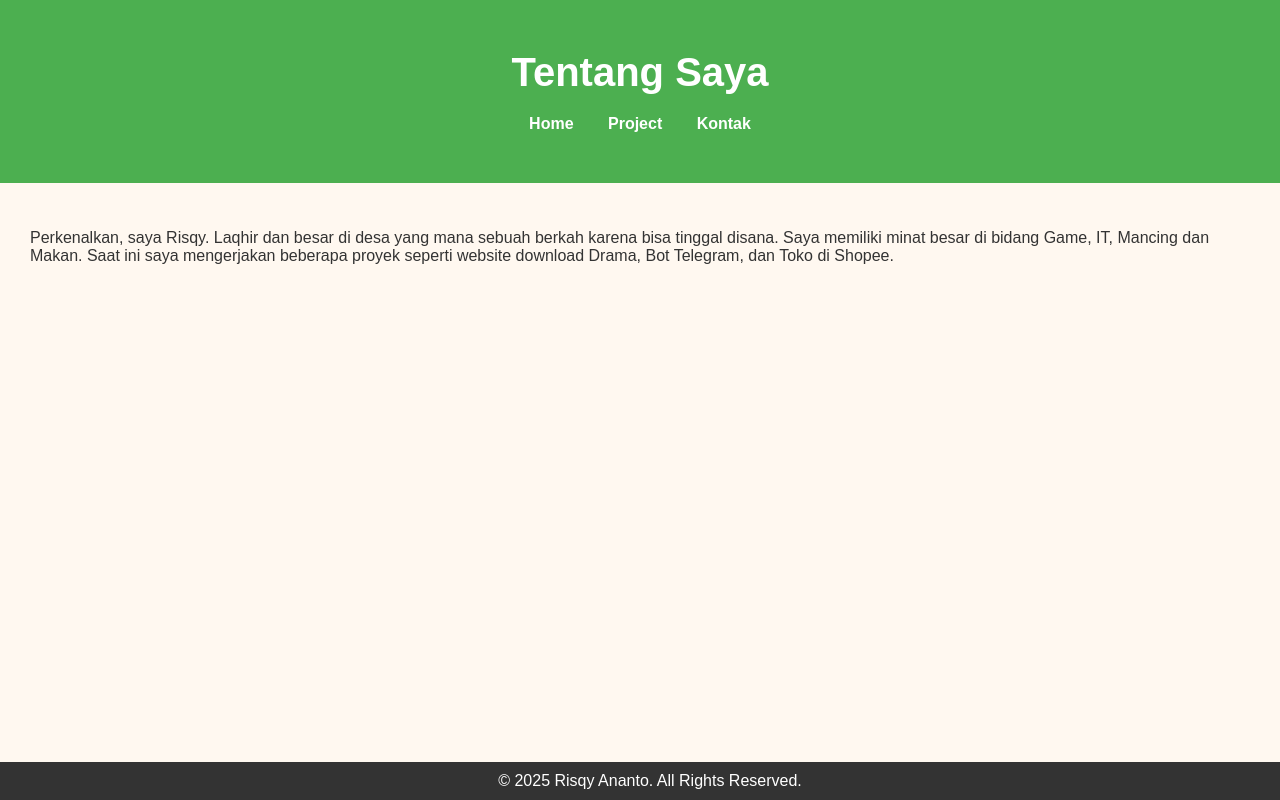
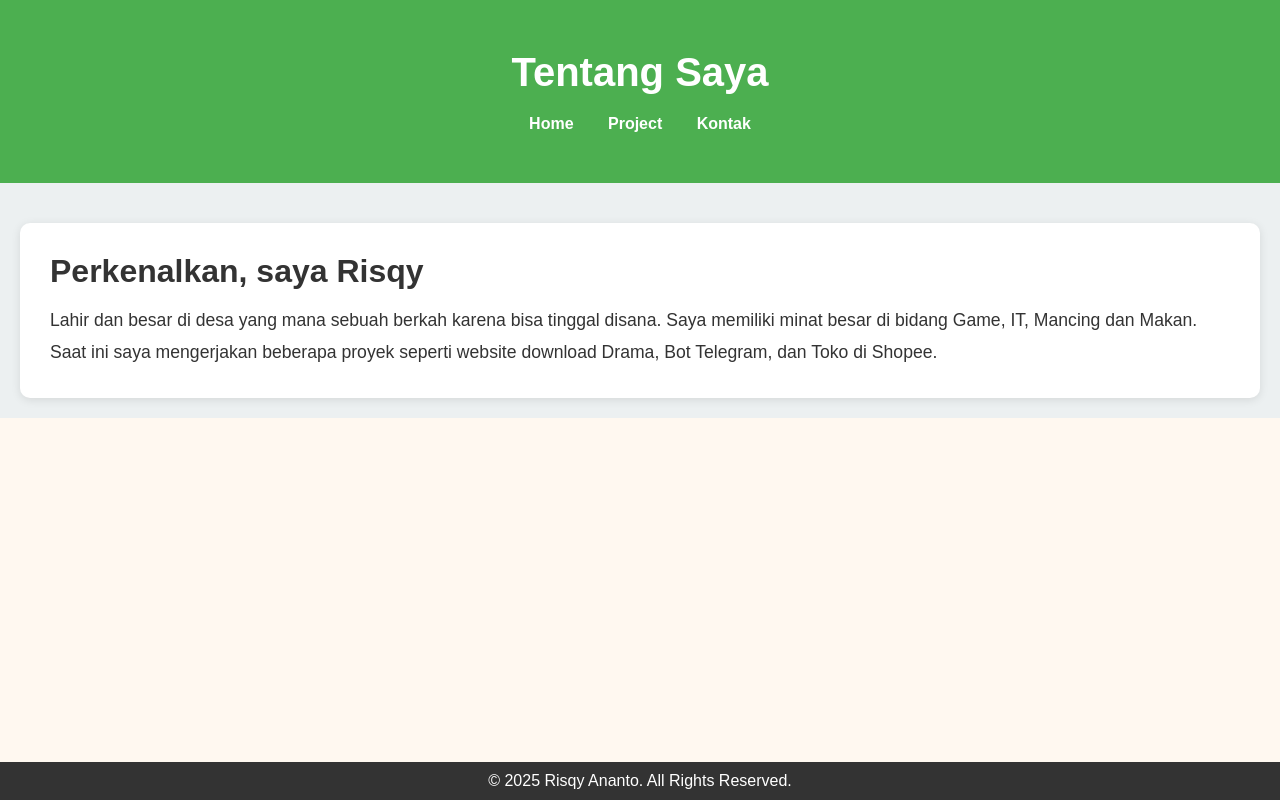
Before and after one commit to risqyananto/portofolio, a plain HTML site: page about.html in a window 1280 px wide. Drawn offline with Linux system fonts and the light colour scheme.

Commit message:
pembaruan 1,6

```diff
--- a/about.html
+++ b/about.html
@@ -16,10 +16,13 @@
     </nav>
   </header>
   <main>
-    <p>Perkenalkan, saya Risqy. Laqhir dan besar di desa yang mana sebuah berkah karena bisa tinggal disana. Saya memiliki minat besar di bidang Game, IT, Mancing dan Makan. Saat ini saya mengerjakan beberapa proyek seperti website download Drama, Bot Telegram, dan Toko di Shopee.</p>
+    <section class="intro">
+      <h2>Perkenalkan, saya Risqy</h2>
+      <p>Lahir dan besar di desa yang mana sebuah berkah karena bisa tinggal disana. Saya memiliki minat besar di bidang Game, IT, Mancing dan Makan. Saat ini saya mengerjakan beberapa proyek seperti website download Drama, Bot Telegram, dan Toko di Shopee.</p>
+    </section>
   </main>
   <footer>
     <p>&copy; 2025 Risqy Ananto. All Rights Reserved.</p>
-</footer>
+  </footer>
 </body>
 </html>
--- a/styles/style.css
+++ b/styles/style.css
@@ -1,6 +1,11 @@
+* {
+  margin: 0;
+  padding: 0;
+  box-sizing: border-box;
+}
 body {
   margin: 0;
-  font-family: 'Poppins', sans-serif;
+  font-family: Arial, 'Poppins', sans-serif;
   background-color: #fff8f0;
   color: #333;
 }
@@ -83,10 +88,30 @@ nav a:hover {
   box-shadow: 0 4px 8px rgba(0,0,0,0.1);
 }
 
+
+/* Main content styles */
 main {
-  padding: 30px;
+  padding: 20px;
+  background: #ecf0f1;
 }
 
+.intro {
+  background: #ffffff; /* White background for section */
+  padding: 30px;
+  border-radius: 10px;
+  box-shadow: 0 2px 10px rgba(0, 0, 0, 0.1);
+  margin-top: 20px;
+}
+
+.intro h2 {
+  font-size: 2rem;
+  margin-bottom: 15px;
+}
+
+.intro p {
+  font-size: 1.1rem;
+  line-height: 1.8;
+}
 .project {
   background: #fff;
   margin: 20px auto;
```
Also changed, not shown: projects.html (+2 -2 lines).
